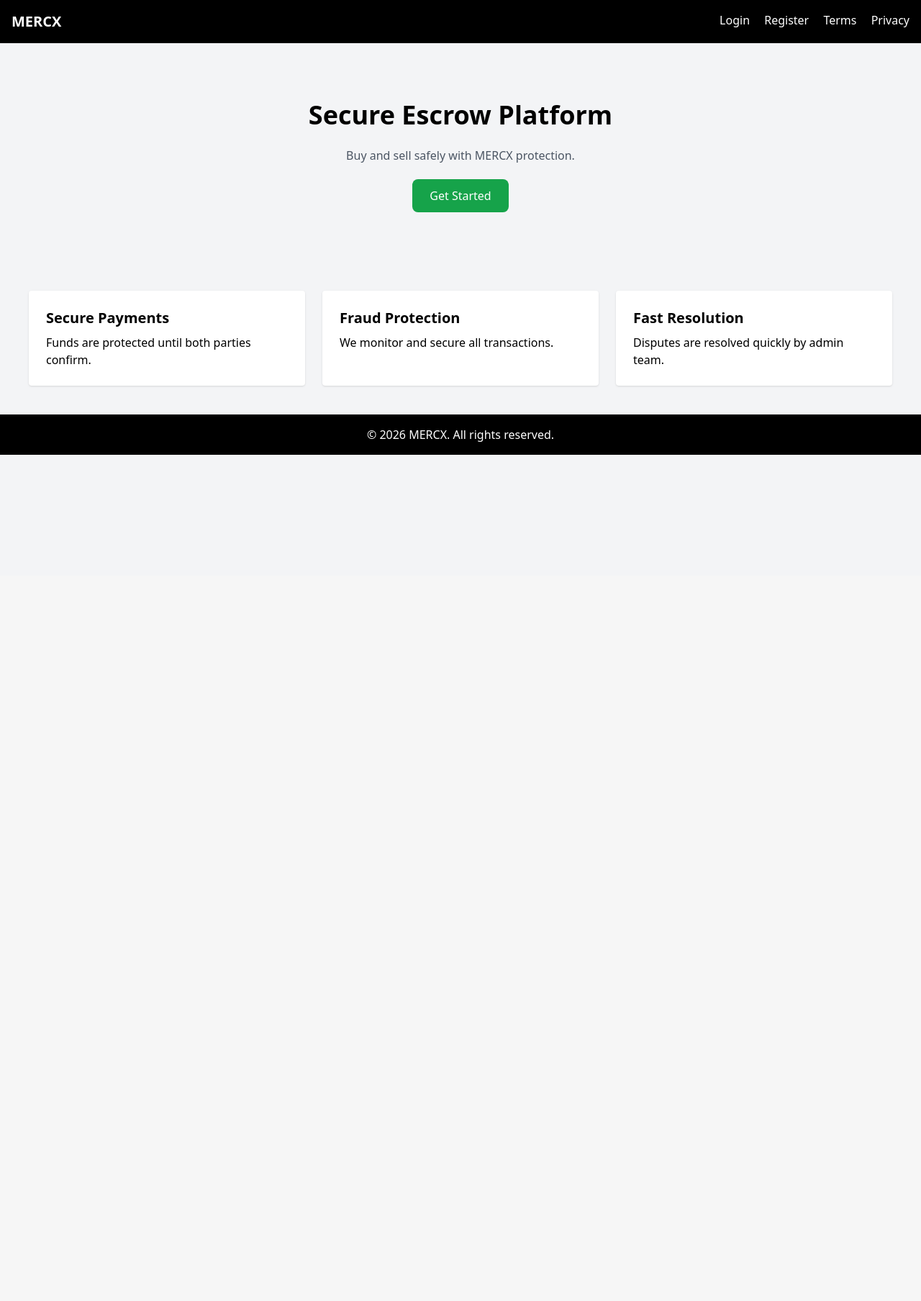
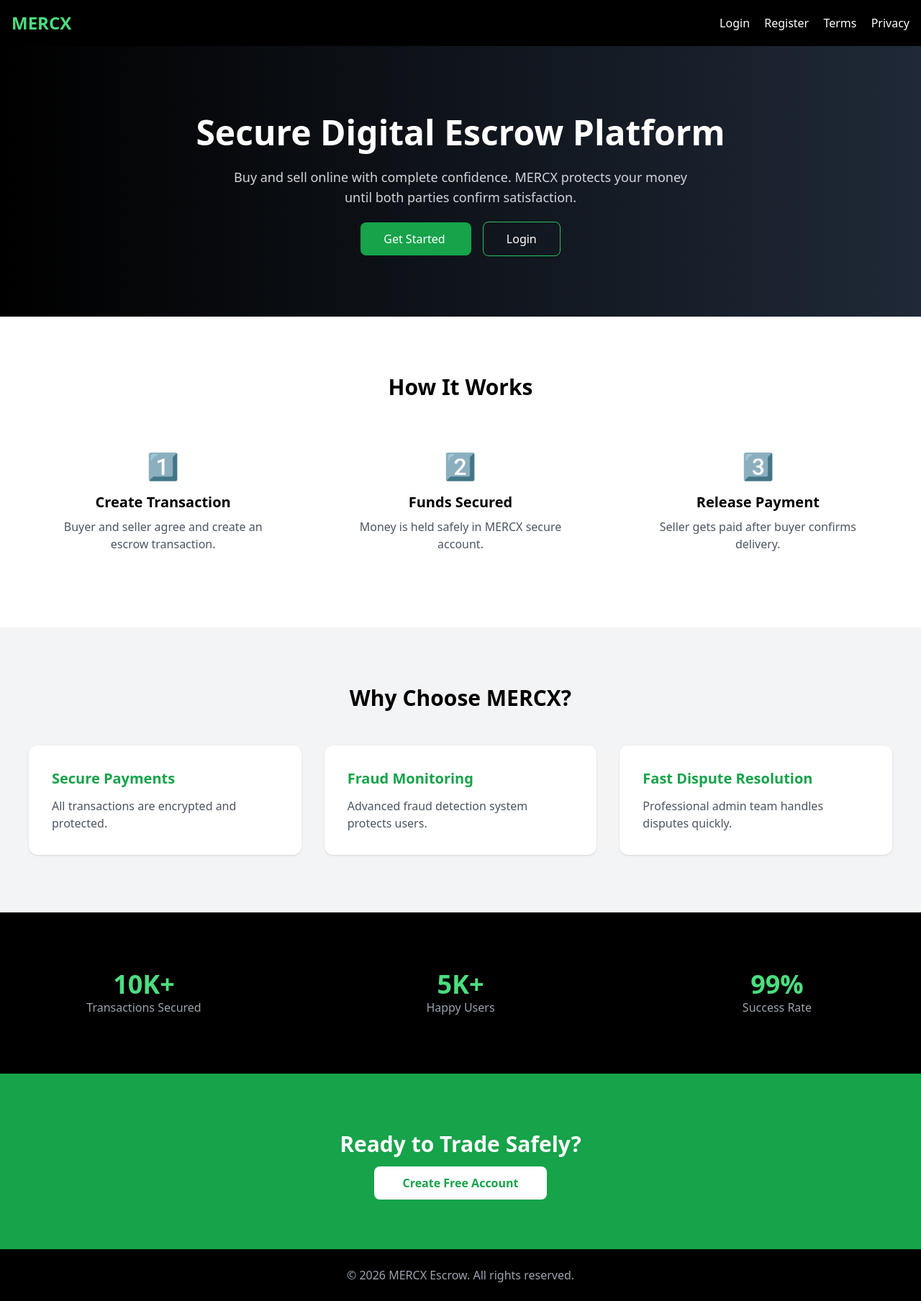
Before and after one commit to Sadik877/Mercxescrow, a Flask app: page / in a window 1280 px wide. Shown: the whole page at 72% size. Before the commit the page ends 632 px from the top, so only its background shows below. Run offline with Flask 3, Linux system fonts and the light colour scheme; some libraries are stand-ins or nearby versions.

Commit message:
Update index.html

```diff
--- a/templates/index.html
+++ b/templates/index.html
@@ -1,47 +1,119 @@
 <!DOCTYPE html>
-<html>
+<html lang="en">
 <head>
-    <title>MERCX Escrow</title>
+    <meta charset="UTF-8">
+    <title>MERCX Escrow - Secure Digital Transactions</title>
     <script src="https://cdn.tailwindcss.com"></script>
 </head>
-<body class="bg-gray-100">
 
-<nav class="bg-black p-4 text-white flex justify-between">
-    <h1 class="font-bold text-xl">MERCX</h1>
-    <div>
-        <a href="/login" class="mr-4 hover:text-green-400">Login</a>
-        <a href="/register" class="mr-4 hover:text-green-400">Register</a>
-        <a href="/terms" class="mr-4">Terms</a>
-        <a href="/privacy">Privacy</a>
+<body class="bg-gray-100 font-sans">
+
+<!-- NAVBAR -->
+<nav class="bg-black p-4 text-white flex justify-between items-center shadow-lg">
+    <h1 class="font-bold text-2xl text-green-400">MERCX</h1>
+    <div class="space-x-4">
+        <a href="/login" class="hover:text-green-400 transition">Login</a>
+        <a href="/register" class="hover:text-green-400 transition">Register</a>
+        <a href="/terms" class="hover:text-green-400 transition">Terms</a>
+        <a href="/privacy" class="hover:text-green-400 transition">Privacy</a>
     </div>
 </nav>
 
-<section class="text-center py-20">
-    <h2 class="text-4xl font-bold mb-6">Secure Escrow Platform</h2>
-    <p class="text-gray-600 mb-8">Buy and sell safely with MERCX protection.</p>
-    <a href="/register" class="bg-green-600 text-white px-6 py-3 rounded-lg hover:bg-green-700">
-        Get Started
+<!-- HERO SECTION -->
+<section class="bg-gradient-to-r from-black to-gray-800 text-white text-center py-24 px-6">
+    <h2 class="text-5xl font-bold mb-6">Secure Digital Escrow Platform</h2>
+    <p class="text-gray-300 text-lg mb-8 max-w-2xl mx-auto">
+        Buy and sell online with complete confidence. MERCX protects your money until both parties confirm satisfaction.
+    </p>
+    <div class="space-x-4">
+        <a href="/register" class="bg-green-600 px-8 py-3 rounded-lg text-white hover:bg-green-700 transition">
+            Get Started
+        </a>
+        <a href="/login" class="border border-green-500 px-8 py-3 rounded-lg hover:bg-green-600 hover:text-white transition">
+            Login
+        </a>
+    </div>
+</section>
+
+<!-- HOW IT WORKS -->
+<section class="py-20 bg-white text-center">
+    <h3 class="text-3xl font-bold mb-12">How It Works</h3>
+    <div class="grid grid-cols-1 md:grid-cols-3 gap-10 px-10">
+
+        <div class="p-6">
+            <div class="text-green-600 text-4xl mb-4">1️⃣</div>
+            <h4 class="font-bold text-xl mb-2">Create Transaction</h4>
+            <p class="text-gray-600">Buyer and seller agree and create an escrow transaction.</p>
+        </div>
+
+        <div class="p-6">
+            <div class="text-green-600 text-4xl mb-4">2️⃣</div>
+            <h4 class="font-bold text-xl mb-2">Funds Secured</h4>
+            <p class="text-gray-600">Money is held safely in MERCX secure account.</p>
+        </div>
+
+        <div class="p-6">
+            <div class="text-green-600 text-4xl mb-4">3️⃣</div>
+            <h4 class="font-bold text-xl mb-2">Release Payment</h4>
+            <p class="text-gray-600">Seller gets paid after buyer confirms delivery.</p>
+        </div>
+
+    </div>
+</section>
+
+<!-- FEATURES -->
+<section class="py-20 bg-gray-100">
+    <h3 class="text-3xl font-bold text-center mb-12">Why Choose MERCX?</h3>
+    <div class="grid grid-cols-1 md:grid-cols-3 gap-8 px-10">
+
+        <div class="bg-white p-8 rounded-xl shadow hover:shadow-xl transition">
+            <h4 class="font-bold text-xl mb-3 text-green-600">Secure Payments</h4>
+            <p class="text-gray-600">All transactions are encrypted and protected.</p>
+        </div>
+
+        <div class="bg-white p-8 rounded-xl shadow hover:shadow-xl transition">
+            <h4 class="font-bold text-xl mb-3 text-green-600">Fraud Monitoring</h4>
+            <p class="text-gray-600">Advanced fraud detection system protects users.</p>
+        </div>
+
+        <div class="bg-white p-8 rounded-xl shadow hover:shadow-xl transition">
+            <h4 class="font-bold text-xl mb-3 text-green-600">Fast Dispute Resolution</h4>
+            <p class="text-gray-600">Professional admin team handles disputes quickly.</p>
+        </div>
+
+    </div>
+</section>
+
+<!-- STATS -->
+<section class="bg-black text-white py-20 text-center">
+    <div class="grid grid-cols-1 md:grid-cols-3 gap-10">
+        <div>
+            <h4 class="text-4xl font-bold text-green-400">10K+</h4>
+            <p class="text-gray-400">Transactions Secured</p>
+        </div>
+        <div>
+            <h4 class="text-4xl font-bold text-green-400">5K+</h4>
+            <p class="text-gray-400">Happy Users</p>
+        </div>
+        <div>
+            <h4 class="text-4xl font-bold text-green-400">99%</h4>
+            <p class="text-gray-400">Success Rate</p>
+        </div>
+    </div>
+</section>
+
+<!-- CALL TO ACTION -->
+<section class="py-20 bg-green-600 text-white text-center">
+    <h3 class="text-3xl font-bold mb-6">Ready to Trade Safely?</h3>
+    <a href="/register" class="bg-white text-green-600 px-10 py-3 rounded-lg font-bold hover:bg-gray-200 transition">
+        Create Free Account
     </a>
 </section>
 
-<section class="grid grid-cols-1 md:grid-cols-3 gap-6 p-10">
-    <div class="bg-white p-6 rounded shadow">
-        <h3 class="font-bold text-xl mb-2">Secure Payments</h3>
-        <p>Funds are protected until both parties confirm.</p>
-    </div>
-    <div class="bg-white p-6 rounded shadow">
-        <h3 class="font-bold text-xl mb-2">Fraud Protection</h3>
-        <p>We monitor and secure all transactions.</p>
-    </div>
-    <div class="bg-white p-6 rounded shadow">
-        <h3 class="font-bold text-xl mb-2">Fast Resolution</h3>
-        <p>Disputes are resolved quickly by admin team.</p>
-    </div>
-</section>
-
-<footer class="bg-black text-white text-center p-4">
-    © 2026 MERCX. All rights reserved.
+<!-- FOOTER -->
+<footer class="bg-black text-gray-400 text-center p-6">
+    © 2026 MERCX Escrow. All rights reserved.
 </footer>
 
 </body>
-</html>
+    </html>
```
